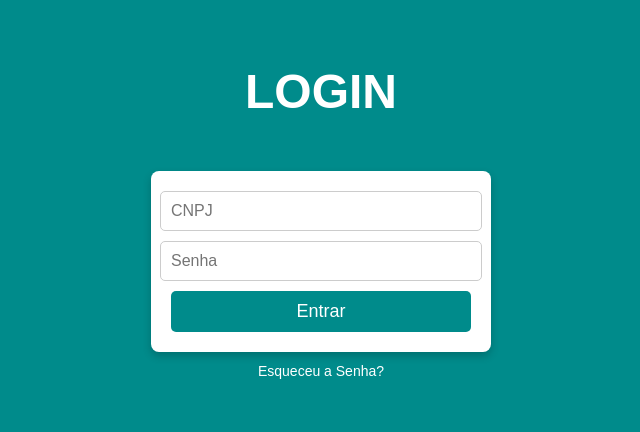
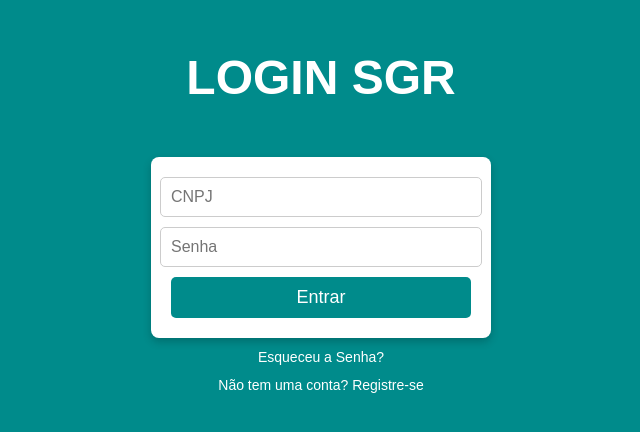
Before and after one commit to isdev18/sistema-SGR, a plain HTML site: page login.html in a window 1280 px wide. Shown: the part 194-626 px from the top of the page, without its empty margins (319-959 px from the left). Drawn offline with Linux system fonts and the light colour scheme.

Commit message:
Update login.html

```diff
--- a/login.html
+++ b/login.html
@@ -77,7 +77,7 @@
 <body>
 
     <div class="login-title">
-        <h1>LOGIN</h1>
+        <h1>LOGIN SGR</h1>
     </div>
 
     <div class="container">
@@ -89,7 +89,9 @@
     <div class="forgot-password">
         <a href="#">Esqueceu a Senha?</a>
     </div>
-
+    <div class="forgot-password">
+        <a href="/register">Não tem uma conta? Registre-se</a>
+</div>
     <script>
         function login() {
             // Obtém os valores do CNPJ e da Senha
```
